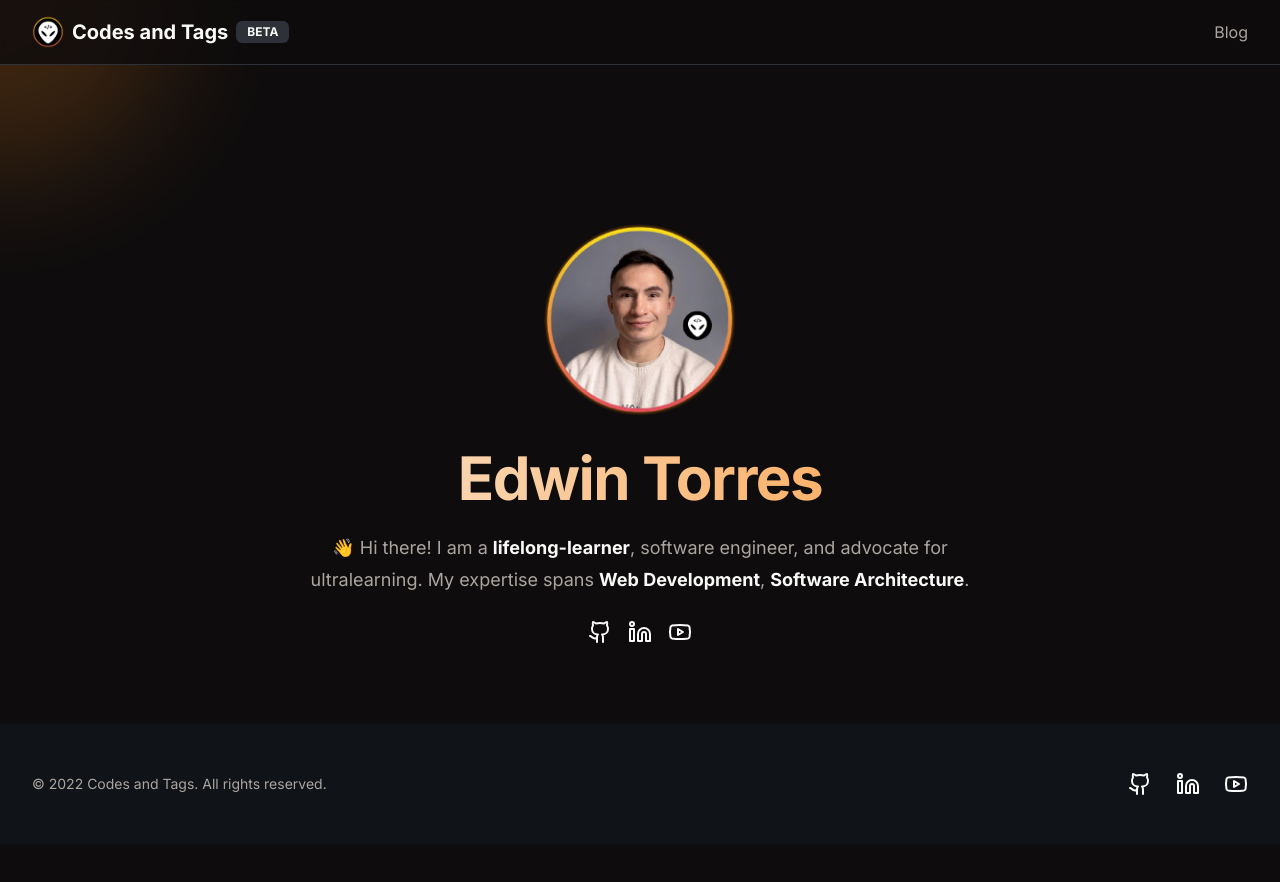
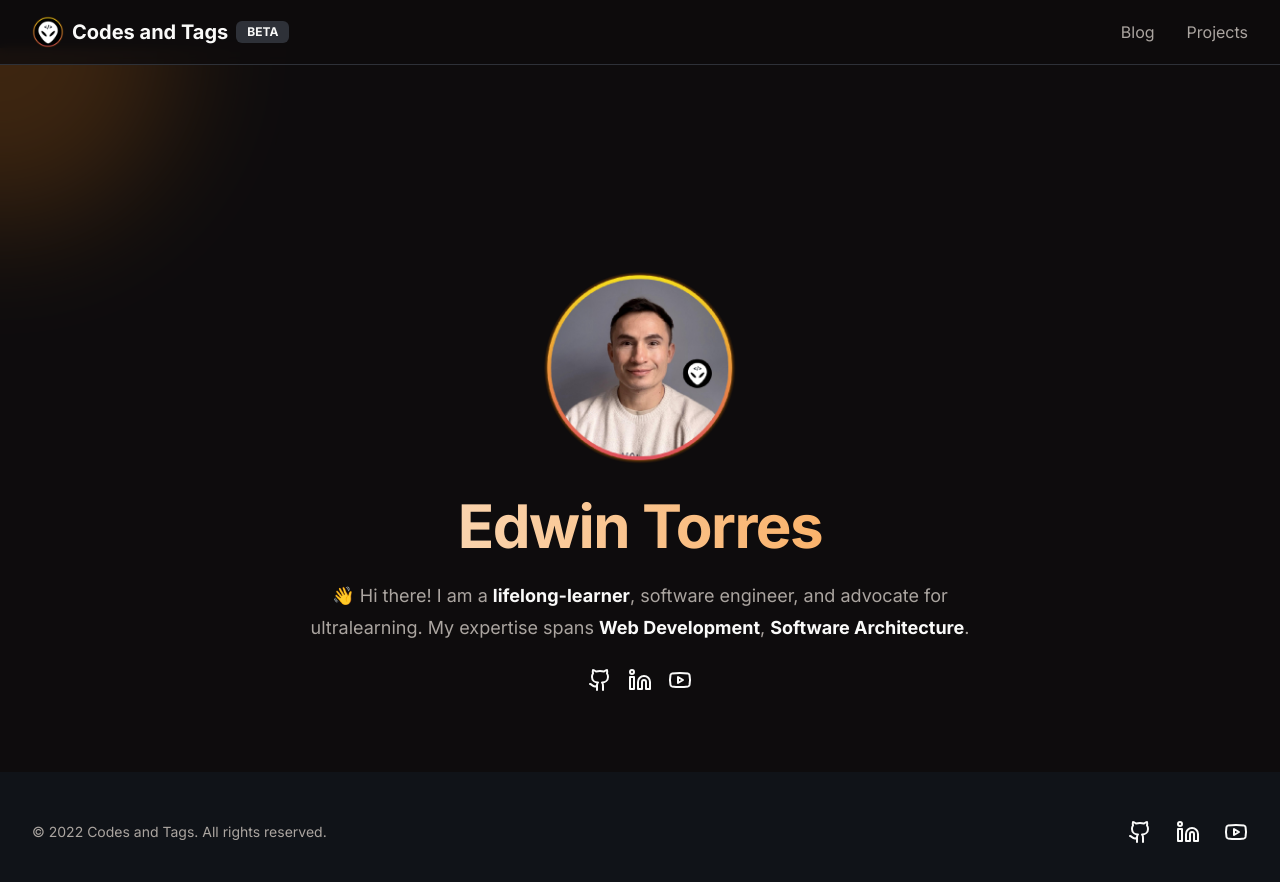
Before and after one commit to codesandtags/codesandtags.github.io, a Next.js app: page / in a window 1280 px wide. Shown: the top 882 px of the page. Before the commit the page ends 844 px from the top, so only its background shows below. Built offline with nearby package versions, Linux system fonts and the light colour scheme.

Commit message:
feat: added projects page

```diff
--- a/src/app/layout.tsx
+++ b/src/app/layout.tsx
@@ -1,7 +1,10 @@
 import type { Metadata } from 'next'
 import localFont from 'next/font/local'
+
 import { ThemeProvider } from '@/components/ui/ThemeProvider'
 import { Inter } from 'next/font/google'
+
+import Navbar from '@/components/ui/Navbar'
 
 import './globals.css'
 
@@ -31,7 +34,12 @@ export default function RootLayout({
       <body
         className={`${poppins.className} ${geistMono.variable} antialiased`}
       >
-        <ThemeProvider>{children}</ThemeProvider>
+        <ThemeProvider>
+          <div className="min-h-screen bg-background text-foreground pt-12">
+            <Navbar />
+            {children}
+          </div>
+        </ThemeProvider>
       </body>
     </html>
   )
--- a/src/app/page.tsx
+++ b/src/app/page.tsx
@@ -1,17 +1,15 @@
 import Footer from '@/components/ui/Footer'
 import Hero from '@/components/ui/Hero'
-import Navbar from '@/components/ui/Navbar'
 
 export default function Home() {
   debugger
   return (
-    <div className="min-h-screen bg-background text-foreground">
-      <Navbar />
+    <>
       <main>
         <Hero />
         {/* <Features /> */}
       </main>
       <Footer />
-    </div>
+    </>
   )
 }
--- /dev/null
+++ b/src/app/projects/page.tsx
@@ -0,0 +1,95 @@
+import Image from 'next/image'
+import Link from 'next/link'
+import * as LucideIcons from 'lucide-react'
+import type { Project, ProjectLink } from '@/types/project'
+
+// Helper function to dynamically get Lucide icons
+const getIcon = (iconName: string) => {
+  const Icon = (LucideIcons as any)[iconName] || LucideIcons.Link
+  return Icon
+}
+
+const projects: Project[] = [
+  {
+    title: 'Dark Mode Enabler',
+    description:
+      'Open-source Chrome extension designed to help you enable Dark Mode or at least, invert colors to release your eyes from the white light of the screen.',
+    image:
+      'https://raw.githubusercontent.com/codesandtags/dark-mode-extension/refs/heads/main/assets/example-dark.png',
+    keywords: ['Google Chrome Extension', 'JavaScript', 'CSS', 'HTML'],
+    links: [
+      {
+        icon: 'Github',
+        name: 'GitHub',
+        link: 'https://github.com/codesandtags/dark-mode-extension',
+      },
+      {
+        icon: 'ExternalLink',
+        name: 'Live Demo',
+        link: 'https://www.codesandtags.io/dark-mode-extension/',
+      },
+    ],
+  },
+  // Add more projects here
+]
+
+export default function ProjectsPage() {
+  return (
+    <main className="container mx-auto px-4 py-8">
+      <h1 className="text-4xl font-bold mb-8">My Projects</h1>
+
+      <div className="grid grid-cols-1 md:grid-cols-2 lg:grid-cols-3 gap-6">
+        {projects.map((project, index) => (
+          <div
+            key={index}
+            className="bg-white dark:bg-gray-800 rounded-lg shadow-lg overflow-hidden"
+          >
+            <div className="relative h-48">
+              <Image
+                src={project.image}
+                alt={project.title}
+                fill
+                className="object-cover"
+              />
+            </div>
+
+            <div className="p-6">
+              <h2 className="text-xl font-semibold mb-2">{project.title}</h2>
+              <p className="text-gray-600 dark:text-gray-300 mb-4">
+                {project.description}
+              </p>
+
+              <div className="flex flex-wrap gap-2 mb-4">
+                {project.keywords.map((keyword, idx) => (
+                  <span
+                    key={idx}
+                    className="px-3 py-1 bg-gray-100 dark:bg-gray-700 rounded-full text-sm"
+                  >
+                    {keyword}
+                  </span>
+                ))}
+              </div>
+
+              <div className="flex gap-4">
+                {project.links.map((link, idx) => {
+                  const Icon = getIcon(link.icon)
+                  return (
+                    <Link
+                      key={idx}
+                      href={link.link}
+                      target="_blank"
+                      title={link.name}
+                      className="text-gray-600 hover:text-gray-900 dark:text-gray-300 dark:hover:text-white"
+                    >
+                      <Icon className="h-6 w-6" />
+                    </Link>
+                  )
+                })}
+              </div>
+            </div>
+          </div>
+        ))}
+      </div>
+    </main>
+  )
+}
--- a/src/components/ui/Navbar.tsx
+++ b/src/components/ui/Navbar.tsx
@@ -6,6 +6,7 @@ import { Github } from 'lucide-react'
 // import { useTheme } from './ThemeProvider'
 import { Badge } from '@/components/ui/badge'
 import { MenuItem } from '@/types/menu'
+import Link from 'next/link'
 
 // Define the menu items array
 const menuItems: MenuItem[] = [
@@ -23,6 +24,13 @@ const menuItems: MenuItem[] = [
     name: 'Blog',
     href: '/blog',
     isVisible: true,
+    isExternal: true,
+  },
+  {
+    name: 'Projects',
+    href: '/projects',
+    isVisible: true,
+    isExternal: false,
   },
   {
     name: 'GitHub',
@@ -39,6 +47,7 @@ export default function Navbar() {
     <nav className="fixed top-0 w-full border-b border-border bg-background/80 backdrop-blur-sm z-50">
       <div className="max-w-7xl mx-auto px-4 sm:px-6 lg:px-8">
         <div className="flex items-center justify-between h-16">
+          <Link href="/">
             <div className="flex items-center">
               <Image
                 src="/img/codesandtags.png"
@@ -51,21 +60,33 @@ export default function Navbar() {
                 BETA
               </Badge>
             </div>
+          </Link>
           <div className="hidden md:flex md:items-center md:space-x-8">
             {menuItems
               .filter((item) => item.isVisible)
-              .map((item) => (
+              .map((item) =>
+                item.isExternal ? (
                   <a
                     key={item.name}
                     href={item.href}
-                  className={`flex items-center gap-2 text-muted-foreground hover:text-primary transition-colors ${
-                    item.isDisabled ? 'opacity-50 pointer-events-none' : ''
-                  }`}
+                    target="_blank"
+                    rel="noopener noreferrer"
+                    className="text-muted-foreground hover:text-primary transition-colors"
                   >
                     {item.icon && item.icon}
-                  {item.name}
+                    {!item.icon && item.name}
                   </a>
-              ))}
+                ) : (
+                  <Link
+                    key={item.name}
+                    href={item.href}
+                    className="text-muted-foreground hover:text-primary transition-colors"
+                  >
+                    {item.icon && item.icon}
+                    {!item.icon && item.name}
+                  </Link>
+                )
+              )}
             {/* Hide theme toggle for now
             <button
               onClick={toggleTheme}
--- a/src/types/menu.ts
+++ b/src/types/menu.ts
@@ -4,4 +4,5 @@ export type MenuItem = {
   icon?: React.ReactNode
   isVisible?: boolean
   isDisabled?: boolean
+  isExternal?: boolean
 }
--- /dev/null
+++ b/src/types/project.ts
@@ -0,0 +1,13 @@
+export interface ProjectLink {
+  icon: string
+  name: string
+  link: string
+}
+
+export interface Project {
+  title: string
+  description: string
+  image: string
+  keywords: string[]
+  links: ProjectLink[]
+}
```
Lines whose indentation alone changed are shown as unchanged.
